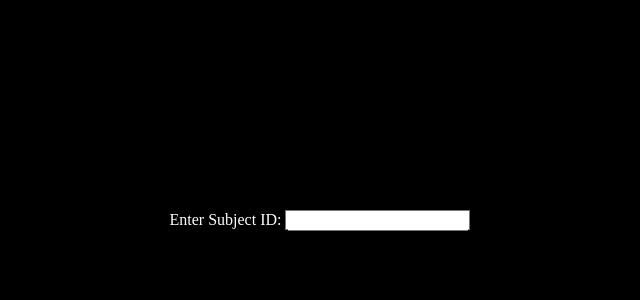
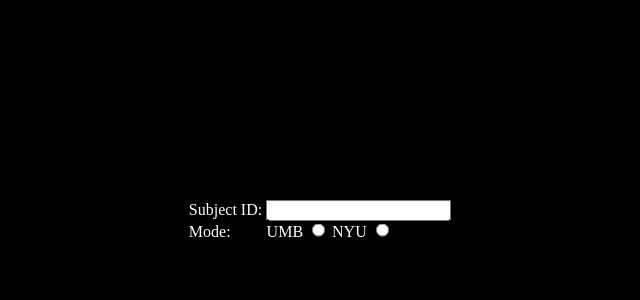
Before and after one commit to jingyunc/ntools_browser, a PHP site: page /files/umb_ntools/search.html in a window 1280 px wide. Shown: the part 180-480 px from the top of the page, without its empty margins (320-960 px from the left). Run offline with PHP 8.4, Linux system fonts and the light colour scheme.

Commit message:
Add mode selection radiobuttons

```diff
--- a/demo/files/umb_ntools/main.js
+++ b/demo/files/umb_ntools/main.js
@@ -1,5 +1,5 @@
 var subject = localStorage.getItem("user-search")
-console.log(subject)
+
 
 function load_volume() {
     var volume = new X.volume()
@@ -20,8 +20,8 @@ function load_surfaces() {
     leftHemisphere.color = [1, 1, 1]
     rightHemisphere.color = [1, 1, 1]
 
-    leftHemisphere.opacity = 0.3
-    rightHemisphere.opacity = 0.3
+    leftHemisphere.opacity = 0.5
+    rightHemisphere.opacity = 0.5
 
    return [leftHemisphere, rightHemisphere];
 };
--- a/demo/files/umb_ntools/search.html
+++ b/demo/files/umb_ntools/search.html
@@ -11,9 +11,20 @@
     <div id="ntools-search-container">
         <div id="ntools-search">
             <form id="ntools-form" action="index.html">
-                <label class="search-text" for="ntools-search">Enter Subject ID:</label>
+                <label class="search-text" for="ntools-search">Subject ID:</label>
                 <input id="search-bar" type="text">
+                <div id="radio-button-modes">
+                    <!-- I will fix this to not have non-breaking-spaces -->
+                    <form >
+                        <label class="search-text"> Mode:&nbsp&nbsp&nbsp&nbsp&nbsp&nbsp&nbsp&nbsp</label>
+                        <label for="umb-rad-button">UMB</label>
+                        <input name="button-group" type="radio" id="umb-rad-button" value="UMB">
+                        <label for="nyu-rad-button">NYU</label>
+                        <input name="button-group" type="radio" id="nyu-rad-button" value="NYU>
+                    </form>
+                </div>
             </form>
+
         </div>
     </div>
     <script type="text/javascript" src='transition.js'></script>
@@ -22,6 +33,11 @@
             document.getElementById('ntools-form').onsubmit = function() {
                 var searchText = document.getElementById('search-bar').value
                 localStorage.setItem("user-search", searchText)
+                if (document.getElementById('umb-rad-button').checked) {
+                    localStorage.setItem("mode", "UMB")
+                } else {
+                    localStorage.setItem("mode", "NYU")
+                }
                 window.location.href = `${window.location.href}/umb_ntools/index.html`
             }
         }
--- a/demo/files/umb_ntools/style.css
+++ b/demo/files/umb_ntools/style.css
@@ -97,3 +97,7 @@ option:hover {
 .search-text {
     color: white;
 }
+
+#radio-button-modes {
+    color: white;
+}
```
